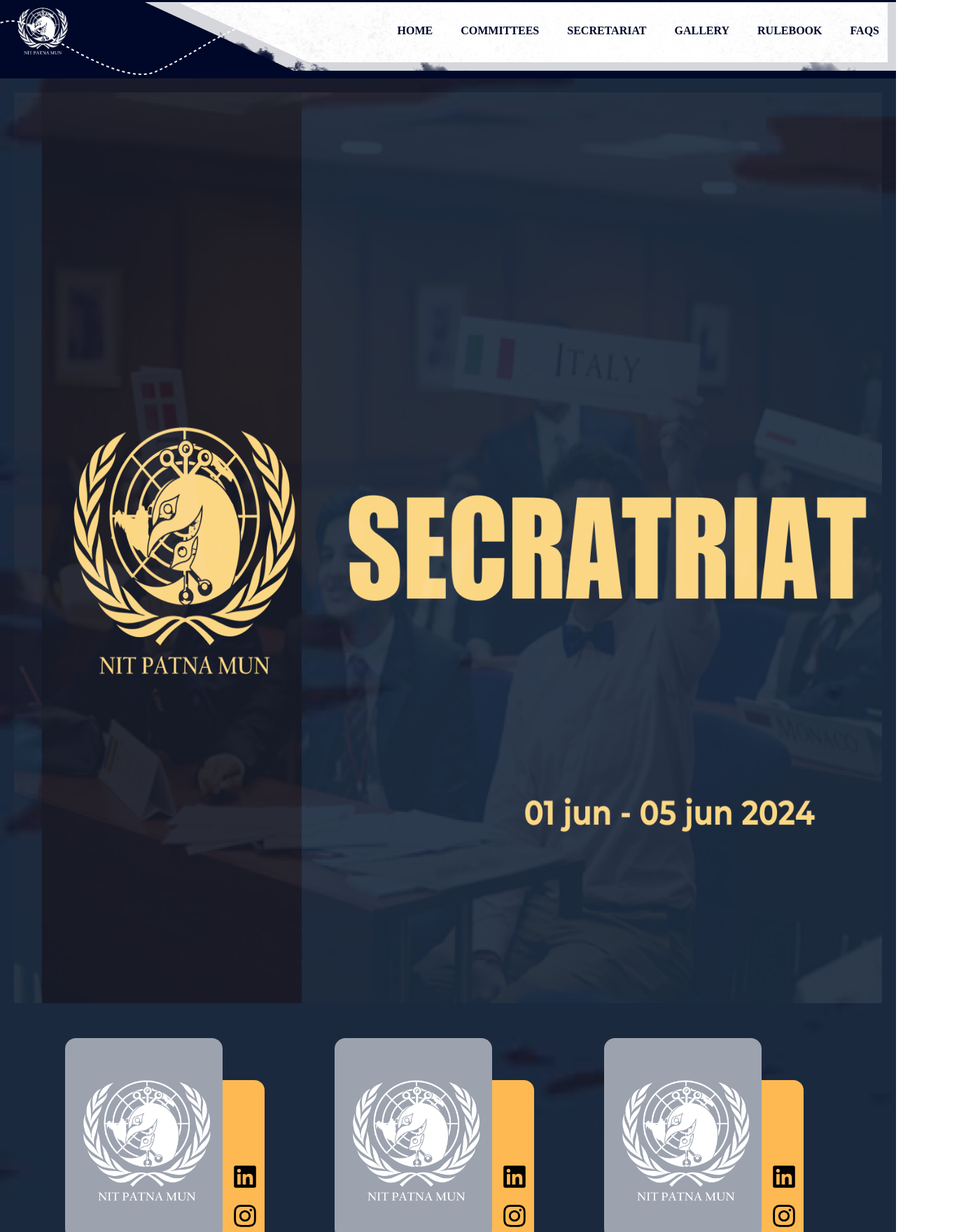
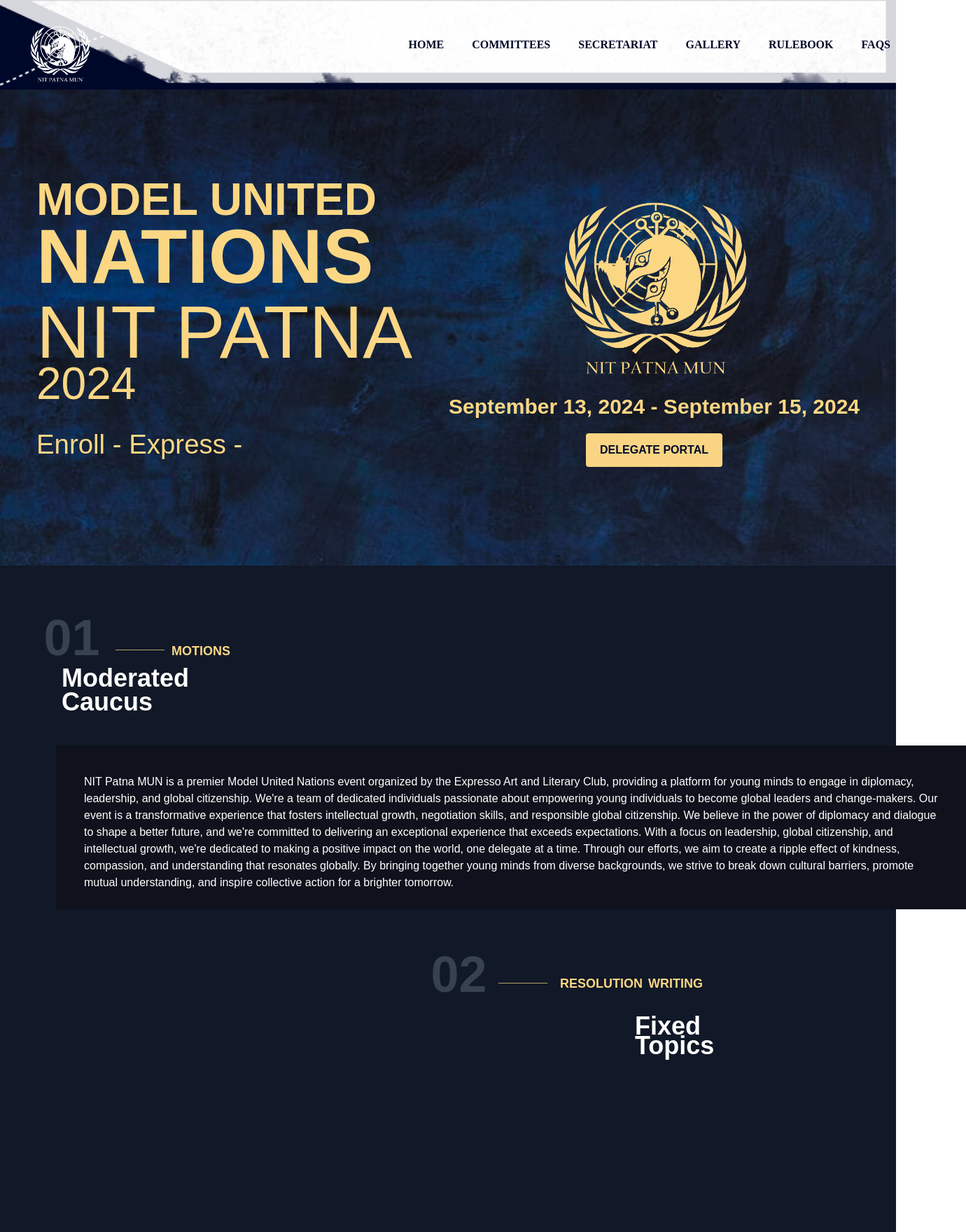
Before and after one commit to ShubhamTiwari55/NITP_MUN_Website, a Next.js app: page / in a window 1280 px wide. Shown: the top 1760 px of the page at 70% size, 1380 px wide, since content can reach past the window. Built offline with nearby package versions, Linux system fonts and the light colour scheme.

Commit message:
to fetch rulebook

```diff
--- a/app/page.js
+++ b/app/page.js
@@ -1,17 +1,21 @@
 import Image from "next/image";
 import Navbar from '@/components/Navbar';
-import RuleBook from "@/pages/Rulebook/ruleBook";
+// import RuleBook from "@/pages/Rulebook/ruleBook";
 import "./globals.css";
 
 import Secratriat from "../pages/Secretariat/Secretariat";
 import Faqs from "@/pages/Faqs/FAQS";
+import LandingPgH from "@/pages/Home/LandingPgH" ;
+import HomePg from "@/pages/Home/HomePg" ;
 
 export default function Home() {
   return (
     <>
 {/* <RuleBook/> */}
-    <Secratriat />
+    {/* <Secratriat /> */}
     {/* <Faqs/> */}
+    <LandingPgH/>
+    <HomePg/>
     </>
   );
 }
--- /dev/null
+++ b/components/Button.jsx
@@ -0,0 +1,34 @@
+import * as React from "react";
+
+const buttonVariants = {
+  default: "bg-blue-500 text-white shadow hover:bg-blue-400",
+  destructive: "bg-red-500 text-white shadow hover:bg-red-400",
+  outline: "border border-gray-300 bg-transparent shadow hover:bg-gray-100 text-gray-700",
+  teams: "border-2 border-yellow-500 bg-transparent shadow hover:bg-yellow-500 text-yellow-500",
+  secondary: "bg-gray-500 text-white shadow hover:bg-gray-400",
+  ghost: "hover:bg-gray-200 hover:text-gray-800",
+  link: "text-blue-500 underline hover:text-blue-700",
+};
+
+const buttonSizes = {
+  default: "h-9 px-4 py-2",
+  sm: "h-8 rounded-md px-3 text-xs",
+  lg: "h-10 rounded-md px-8",
+  icon: "h-9 w-9",
+};
+
+const Button = React.forwardRef(({ className, variant = "default", size = "default", ...props }, ref) => {
+  const variantClass = buttonVariants[variant] || buttonVariants.default;
+  const sizeClass = buttonSizes[size] || buttonSizes.default;
+
+  return (
+    <button
+      className={`inline-flex items-center justify-center rounded-md text-sm font-medium transition-colors focus:outline-none focus:ring-2 focus:ring-offset-2 ${variantClass} ${sizeClass} ${className}`}
+      ref={ref}
+      {...props}
+    />
+  );
+});
+Button.displayName = "Button";
+
+export { Button };
--- a/components/Card.js
+++ b/components/Card.js
@@ -1,7 +1,5 @@
 import React from 'react';
-
 import { FaInstagram, FaLinkedin } from "react-icons/fa";
-import Image from 'next/image';
 
 const Card = ({ member }) => {
   if (!member) return null;
@@ -19,12 +17,12 @@
         </div>
       </div>
       <div className="bg-gray-400 w-[225.76px] h-[288.08px] rounded-[15.51px] absolute top-[10px] left-[100] flex justify-center items-center">
-  <img
-    src={`/${member.image}`}
-    alt={member.name}
-    // className="w-full h-full object-cover rounded-[15.51px]"
-  />
-</div>
+        <img
+          src={`/${member.image}`}
+          alt={member.name}
+          className="w-full h-full object-cover rounded-[15.51px]"
+        />
+      </div>
       <div className="absolute top-[300px] left-[80px] text-black text-[15px] font-bold">
         <div>{member.name}</div>
       </div>
--- a/components/Navbar.jsx
+++ b/components/Navbar.jsx
@@ -7,16 +7,20 @@
   const [isnav, setIsnav] = useState(false);
 
   return (
-    <div className="bg-[#000829] resize lg:min-h-28 w-screen max-w-screen font-extrabold justify-end"
-    style={{
-      backgroundImage: `url('navbar2.png')`,
-      backgroundRepeat: `no-repeat`,
-      backgroundPosition: `right`,
-    }}
+    <div
+      className="bg-[#000829] w-full font-extrabold min-h-32"
+      style={{
+        backgroundImage: `url('navbar.png')`,
+        backgroundRepeat: `no-repeat`,
+        backgroundPosition: `right`,
+        backgroundSize: 'cover',
+        margin: 0, // Ensure no extra margins
+        padding: 0, // Ensure no extra padding
+      }}
     >
-      <div className="flex justify-between items-center text-[#000829] p-4 mx-4 lg:p-0">
+      <div className="flex justify-between items-center text-[#000829] p-0 mx-auto max-w-screen-xl">
         <Link href="/">
-          <div className="mr-[100px] cursor-pointer">
+          <div className="cursor-pointer align-center pt-6 pl-8">
             <Image width={120} height={120} src="/logomun2.png" alt="logo" />
           </div>
         </Link>
@@ -71,7 +75,7 @@
       </div>
 
       {isnav && (
-        <div className="w-screen h-screen fixed top-0 left-0 bg-[#000829] bg-opacity-90 z-50 flex justify-center items-center lg:hidden">
+        <div className="fixed inset-0 bg-[#000829] bg-opacity-90 z-50 flex justify-center items-center lg:hidden">
           <button
             onClick={() => setIsnav(!isnav)}
             className="text-white focus:outline-none fixed top-10 right-10"
--- a/package.json
+++ b/package.json
@@ -9,6 +9,9 @@
     "lint": "next lint"
   },
   "dependencies": {
+    "@radix-ui/react-icons": "^1.3.0",
+    "@radix-ui/react-slot": "^1.1.0",
+    "embla-carousel-react": "^8.1.7",
     "next": "14.2.5",
     "react": "^18",
     "react-dom": "^18",
--- /dev/null
+++ b/pages/Home/HomePg.jsx
@@ -0,0 +1,94 @@
+import React from "react";
+
+function RuleBook() {
+  return (
+    <>
+      <div className="bg-gray-900 text-white p-20">
+        <section className="mb-10">
+          <div className="flex items-center mb-4">
+            <div className="">
+              <div className="text-7xl font-bold h-[45px] w-[45px] flex items-center justify-center text-gray-700">
+                01
+              </div>
+            </div>
+            <div className="relative text-lg font-bold text-[#FBD784]">
+              <div className="absolute left-[50px] top--5 flex items-center">
+                <div className="h-[20px] w-[50px] flex items-center justify-center">
+                  _______
+                </div>
+              </div>
+              <div className="absolute left-[120px] top-[5px] flex items-center">
+                <div className="h-[20px] w-[30px]">MOTIONS</div>
+              </div>
+            </div>
+          </div>
+
+          <div className="relative mb-6 h-[10px] w-[13px] top-0 left-2">
+            <h2 className="text-4xl font-bold">Moderated</h2>
+          </div>
+
+          <div className="relative mb-6 h-[10px] w-[13px] top-0 left-2">
+            <h2 className="text-4xl font-bold">Caucus</h2>
+          </div>
+
+          <div
+            className="relative mt-8 h-[234px] w-[1300px] p-10 top-10"
+            style={{ backgroundColor: "#0F121C" }}
+          >
+            <p>NIT Patna MUN is a premier Model United Nations event organized by the Expresso Art and Literary Club, providing a platform for young minds to engage in diplomacy, leadership, and global citizenship. We're a team of dedicated individuals passionate about empowering young individuals to become global leaders and change-makers. Our event is a transformative experience that fosters intellectual growth, negotiation skills, and responsible global citizenship. We believe in the power of diplomacy and dialogue to shape a better future, and we're committed to delivering an exceptional experience that exceeds expectations. With a focus on leadership, global citizenship, and intellectual growth, we're dedicated to making a positive impact on the world, one delegate at a time. Through our efforts, we aim to create a ripple effect of kindness, compassion, and understanding that resonates globally. By bringing together young minds from diverse backgrounds, we strive to break down cultural barriers, promote mutual understanding, and inspire collective action for a brighter tomorrow.</p>
+          </div>
+        </section>
+
+        <section className="relative h-screen pt-0  pl-0">
+          <div className="absolute top-[70px] right-[200px] flex flex-col items-end space-y-4">
+            <div className="flex items-center mb-4">
+              <div className="flex-shrink-0">
+                <div className="text-7xl font-bold h-[45px] w-[45px] flex items-center justify-center text-gray-700">
+                  02
+                </div>
+              </div>
+
+              <div className="relative text-lg font-bold text-[#FBD784] ml-6 flex items-center space-x-8">
+                <div
+                  className="h-[20px] w-[50px] flex items-center justify-center"
+                  style={{
+                    marginLeft: "20px",
+                    position: "relative",
+                    top: "5px",
+                  }}
+                >
+                  _______
+                </div>
+                <div
+                  className="flex items-center space-x-4"
+                  style={{ position: "relative", top: "13px" }}
+                >
+                  <div
+                    className="h-[10px] w-[90px] flex items-center justify-center"
+                    style={{ position: "relative", left: "10px" }}
+                  >
+                    RESOLUTION
+                  </div>
+                  <div
+                    className="h-[10px] w-[90px] flex items-center justify-center"
+                    style={{ position: "relative", left: "10px" }}
+                  >
+                    WRITING
+                  </div>
+                </div>
+              </div>
+            </div>
+            <div className="relative mb-6 h-[10px] w-[13px] top-[0] right-20">
+              <h2 className="text-4xl font-bold">Fixed</h2>
+            </div>
+            <div className="relative mb-6 h-[10px] w-[13px] top-[2px] right-20">
+              <h2 className="text-4xl font-bold">Topics</h2>
+            </div>
+          </div>
+        </section>
+      </div>
+    </>
+  );
+}
+
+export default RuleBook;
--- a/pages/Secretariat/Secretariat.jsx
+++ /dev/null
@@ -1,30 +0,0 @@
-import React from 'react';
-import teamDetails from '@/constant/teamdata';
-import Card from '@/components/Card';
-import Navbar from '@/components/Navbar';
-
-function Secratriat() {
-  return (
-    <>
-
-       <div style={{
-      backgroundImage: 'url(/bg.jpg)',
-      backgroundSize: 'cover',
-      backgroundRepeat: 'no-repeat',
-      minHeight: '100vh',
-      padding: '20px'
-    }}>
-      <div style={{ textAlign: 'center', marginBottom: '20px' }}>
-        <img src='/sec.png' alt="Logo" style={{ width: '1510px', height: '1301px' }} />
-      </div>
-      <div style={{ display: 'flex', flexDirection: 'row', flexWrap: 'wrap', gap: '20px', justifyContent: 'center' }}>
-      {teamDetails.secretrians.members.map(member => (
-          <Card key={member.id} member={member} />
-        ))}
-        </div>
-    </div>
-    </>
-  );
-}
-
-export default Secratriat;
```
Also changed, not shown: constants/CardData.js (added, +57 -0 lines), components/Carousel.jsx (added), components/Gallery.jsx (renamed from pages/Gallery/Gallery.jsx), pages/Rulebook/RuleBook.jsx (renamed from pages/Rulebook/RuleBook.js), public/navbar3.png (added), 1 other file (tests, documents, lock files or other folders).
